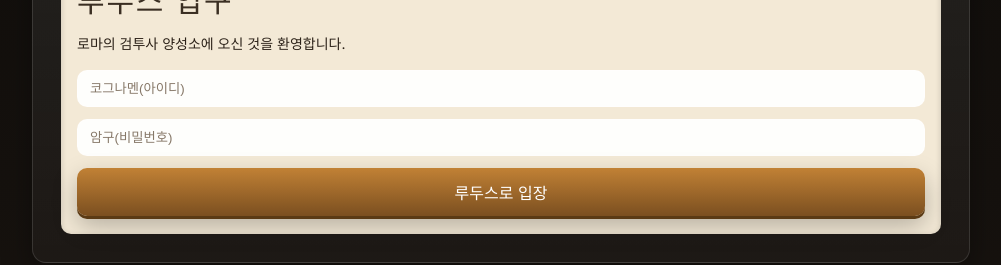
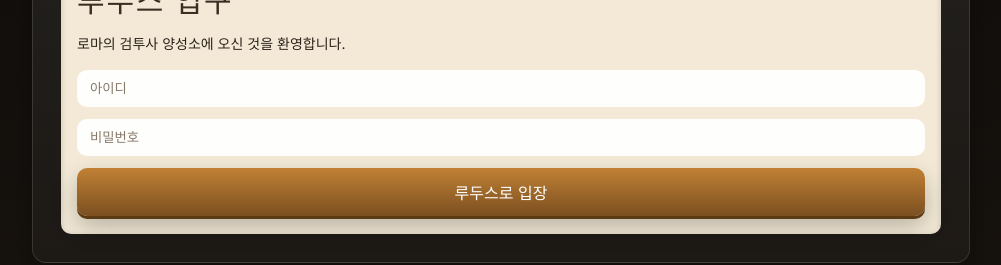
Before and after one commit to fsseer/battle, a React (Vite) app in the folder apps/web/: page /login in a window 1280 px wide. Shown: the part 362-627 px from the top of the page, without its empty margins (139-1140 px from the left). Built offline with nearby package versions, Linux system fonts and the light colour scheme; no server answers.

Commit message:
ux(web): simplify login placeholders to 'ID'/'Password' across ko/en/ja

```diff
--- a/apps/web/src/i18n/locales.ts
+++ b/apps/web/src/i18n/locales.ts
@@ -8,8 +8,8 @@ export const translations: Record<Language, Record<string, string>> = {
 
     'login.title': '루두스 입구',
     'login.subtitle': '로마의 검투사 양성소에 오신 것을 환영합니다.',
-    'login.id': '코그나멘(아이디)',
-    'login.pw': '암구(비밀번호)',
+    'login.id': '아이디',
+    'login.pw': '비밀번호',
     'login.enter': '루두스로 입장',
     'login.lang': '언어',
 
@@ -34,8 +34,8 @@ export const translations: Record<Language, Record<string, string>> = {
 
     'login.title': 'Ludus Entrance',
     'login.subtitle': 'Welcome to the Roman gladiator training school.',
-    'login.id': 'Cognomen (ID)',
-    'login.pw': 'Secret Phrase (Password)',
+    'login.id': 'ID',
+    'login.pw': 'Password',
     'login.enter': 'Enter Ludus',
     'login.lang': 'Language',
 
@@ -60,8 +60,8 @@ export const translations: Record<Language, Record<string, string>> = {
 
     'login.title': 'ルドゥス入口',
     'login.subtitle': 'ローマの剣闘士養成所へようこそ。',
-    'login.id': 'コグノーメン（ID）',
-    'login.pw': '合言葉（パスワード）',
+    'login.id': 'ID',
+    'login.pw': 'パスワード',
     'login.enter': 'ルドゥスに入場',
     'login.lang': '言語',
 
```
